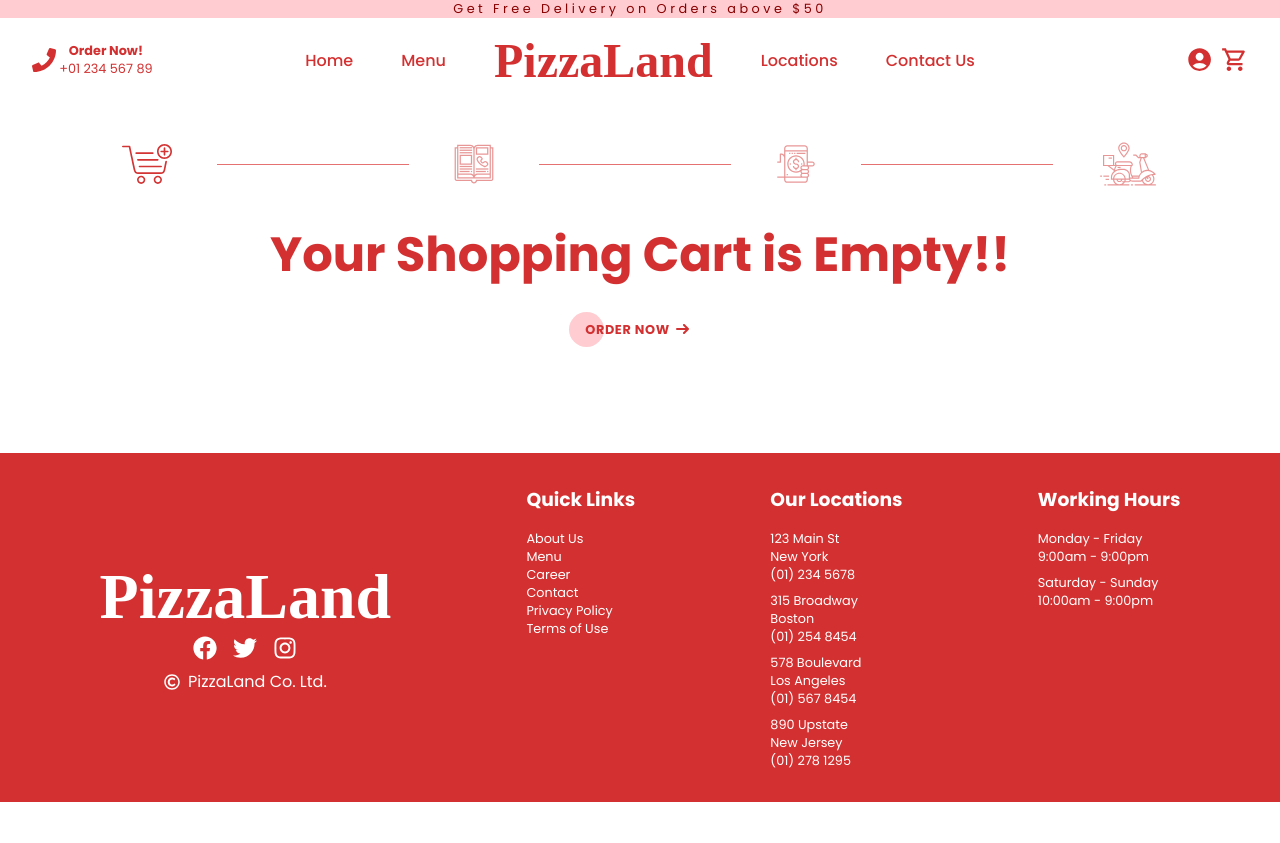
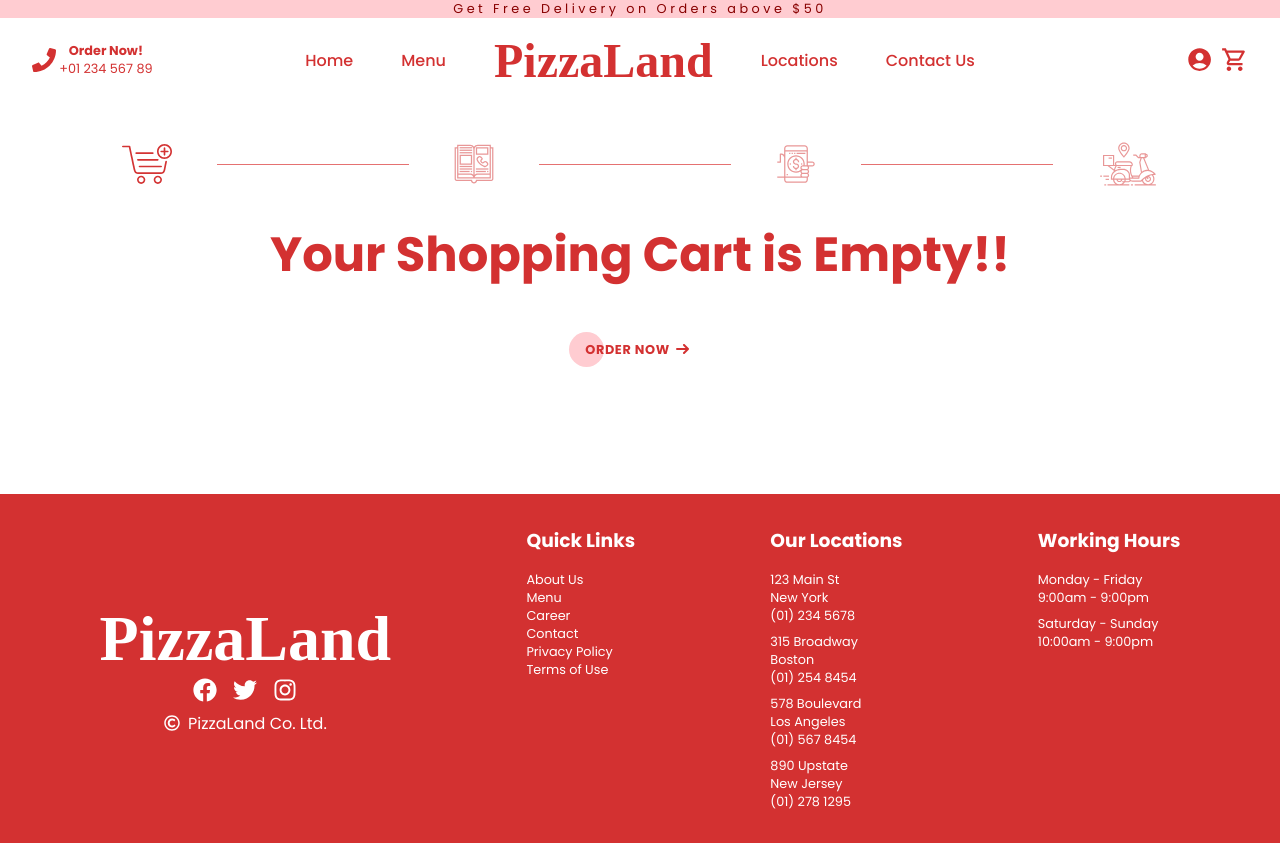
Before and after one commit to zeetaen1989/pizza-delivery, a Next.js app: page /cart in a window 1280 px wide. Before the commit the page ends 802 px from the top, so only its background shows below. Built offline with nearby package versions, Linux system fonts and the light colour scheme; a web font is replaced by a local one.

Commit message:
refactor: unnecessary elements removed

```diff
--- a/components/templates/CartItems/CartItems.jsx
+++ b/components/templates/CartItems/CartItems.jsx
@@ -10,7 +10,6 @@ import { removeProduct } from "redux/cartRedux";
 
 const CartItems = ({ products, total, setActiveTab }) => {
   const dispatch = useDispatch();
-
   const [list, setList] = useState(products);
 
   const handleRemove = (id) => {
@@ -114,9 +113,7 @@ const CartItems = ({ products, total, setActiveTab }) => {
       ) : (
         <div className={styles.container}>
           <h1>Your Shopping Cart is Empty!!</h1>
-          <div className={styles.order__btn}>
-            <OrderBtn text="Order Now" />
-          </div>
+          <OrderBtn text="Order Now" />
         </div>
       )}
     </>
```
